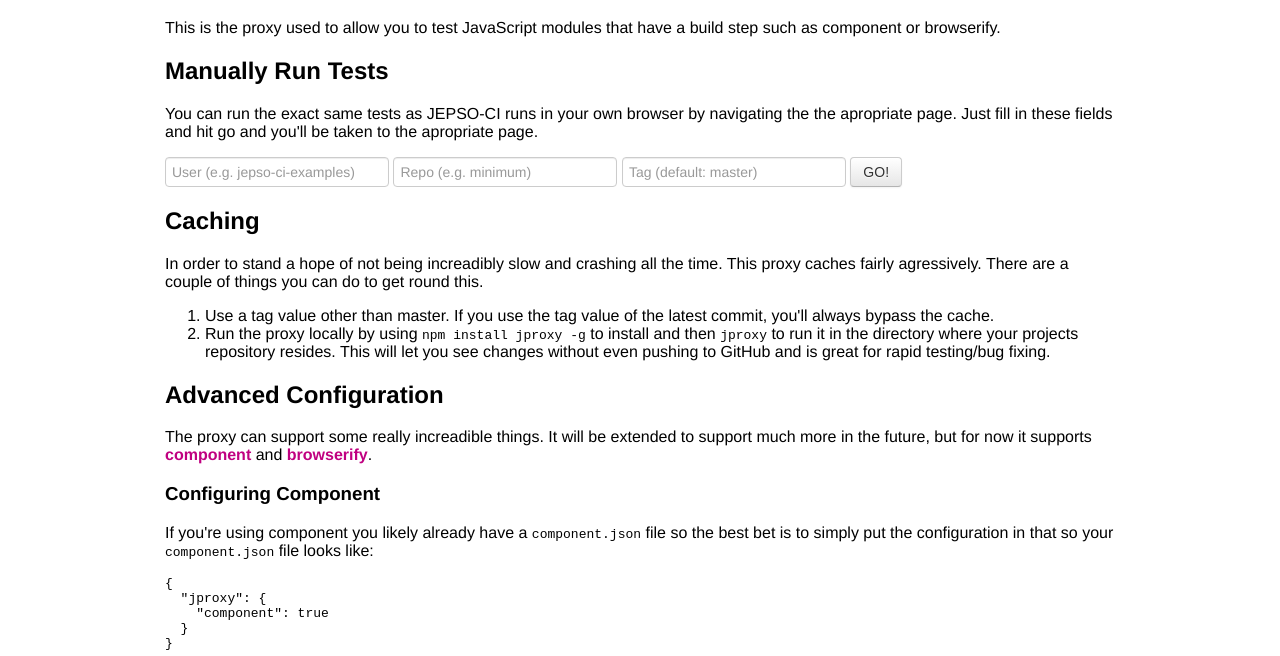
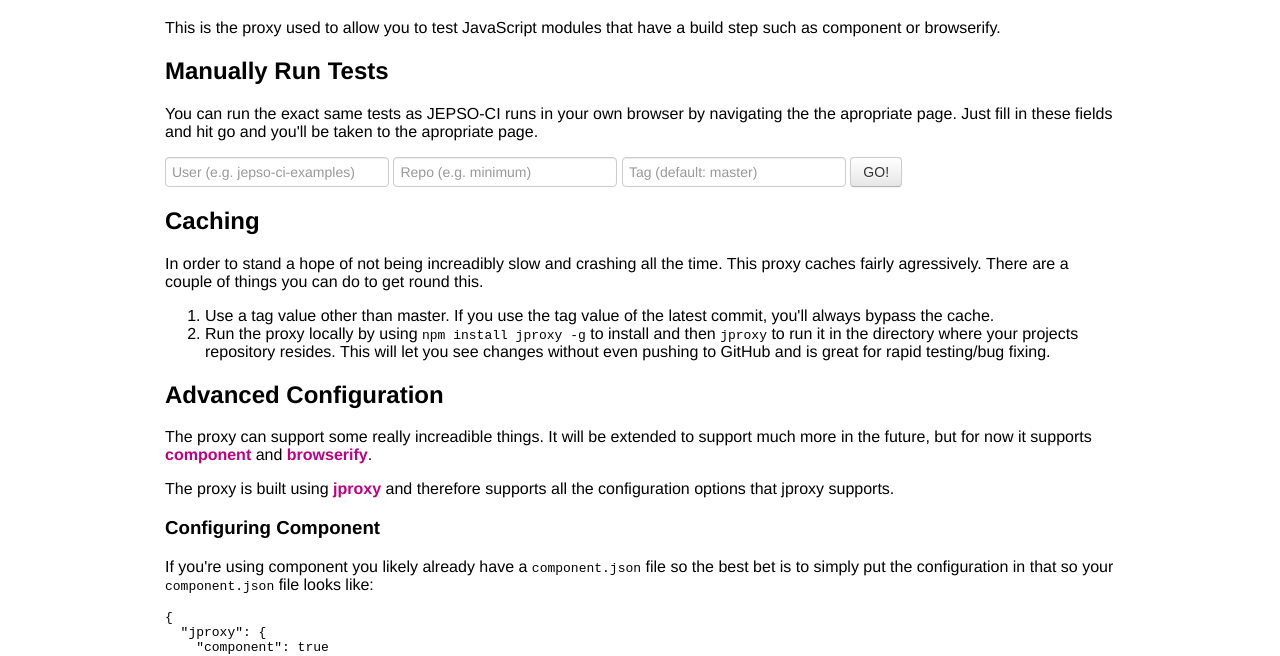
Before and after one commit to jepso-ci/proxy.jepso-ci.com, a website: page public/index.html in a window 1280 px wide. Shown: the part 131-787 px from the top of the page. Drawn offline with Linux system fonts and the light colour scheme.

Commit message:
Add a link to jproxy

```diff
--- a/public/index.html
+++ b/public/index.html
@@ -25,6 +25,7 @@
       </ol>
       <h2>Advanced Configuration</h2>
       <p>The proxy can support some really increadible things.  It will be extended to support much more in the future, but for now it supports <a href="http://component.io">component</a> and <a href="http://browserify.org/">browserify</a>.</p>
+      <p>The proxy is built using <a href="https://github.com/ForbesLindesay/jproxy">jproxy</a> and therefore supports all the configuration options that jproxy supports.</p>
       <h3>Configuring Component</h3>
       <p>If you're using component you likely already have a <code>component.json</code> file so the best bet is to simply put the configuration in that so your <code>component.json</code> file looks like:</p>
       <pre><code>{
```
